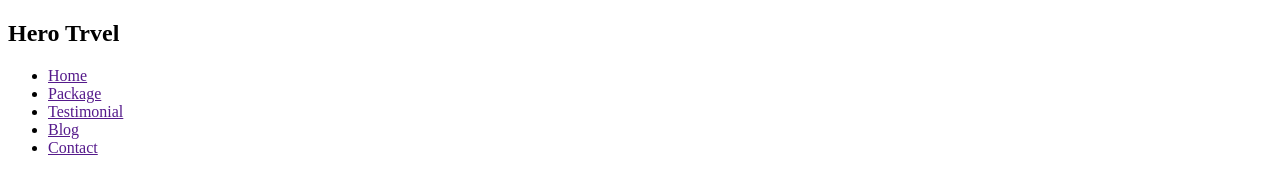
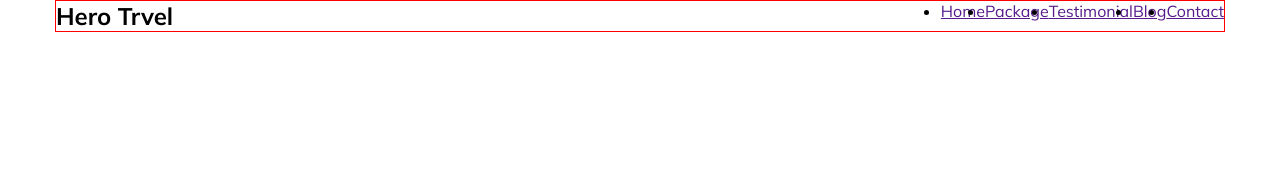
Before and after one commit to nasir4138/B9-A2-solution, a plain HTML site: page index.html in a window 1280 px wide. Drawn offline with Linux system fonts and the light colour scheme.

Commit message:
2nd commit

```diff
--- a/index.html
+++ b/index.html
@@ -4,17 +4,18 @@
     <meta charset="UTF-8">
     <meta name="viewport" content="width=device-width, initial-scale=1.0">
     <title>Hero Travel</title>
+    <link rel="stylesheet" href="style.css">
 </head>
 <body class="mulish-font ">
     <!-- header part start here  -->
     <header>
-        <nav class="navbar">
+        <nav class="navbar display-flex">
             <div class="web-name">
                 <h1>Hero Trvel</h1>
 
             </div>
-            <div class="menu-bar">
-                <ul>
+            <div class="menu-bar ">
+                <ul class="display-flex">
                       <li><a href="">Home</a></li>
                       <li><a href="">Package</a></li>
                       <li><a href="">Testimonial</a></li>
--- a/style.css
+++ b/style.css
@@ -12,12 +12,22 @@
     box-sizing: border-box;
 }
 /* css shared styles start here */
+.display-flex{
+    display: flex;
+}
 
-
+body{
+    max-width: 1170px;
+    border: 1px solid red;
+    margin: 0 auto;
+}
 /* css shared styles end here */
 
 
 /* navbar style start here  */
+.navbar{
+    justify-content: space-between;
+}
 
 
 
```
